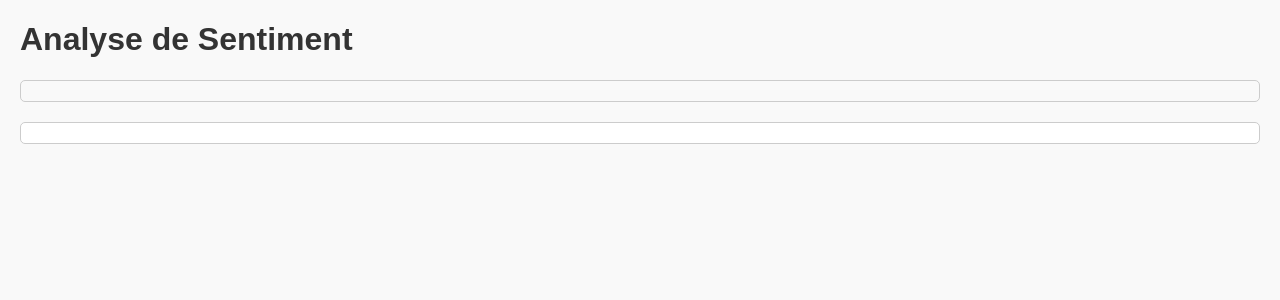
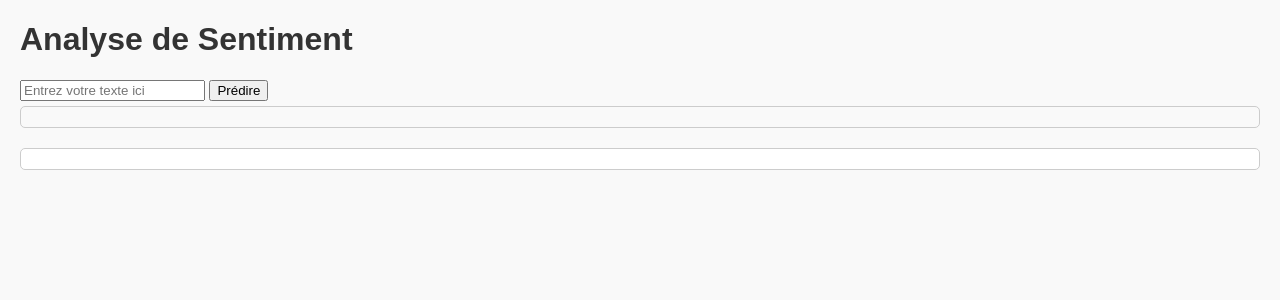
Before and after one commit to mouha07/bert-flask-app, a Flask app: page / in a window 1280 px wide. Shown: the top 300 px of the page. Run offline with Flask 3, Linux system fonts and the light colour scheme; tables that the repository leaves empty or names only in its code hold one stand-in row (values such as "Sample post"); data that the repository does not hold is empty.

Commit message:
Update index.html

```diff
--- a/templates/index.html
+++ b/templates/index.html
@@ -61,6 +61,8 @@
 </head>
 <body>
     <h1>Analyse de Sentiment</h1>
+    <input type="text" id="text-input" placeholder="Entrez votre texte ici" required>
+    <button onclick="predict()">Prédire</button>
     <div id="comments">
         <!-- Les commentaires seront affichés ici -->
         {% for comment in comments %}
```
